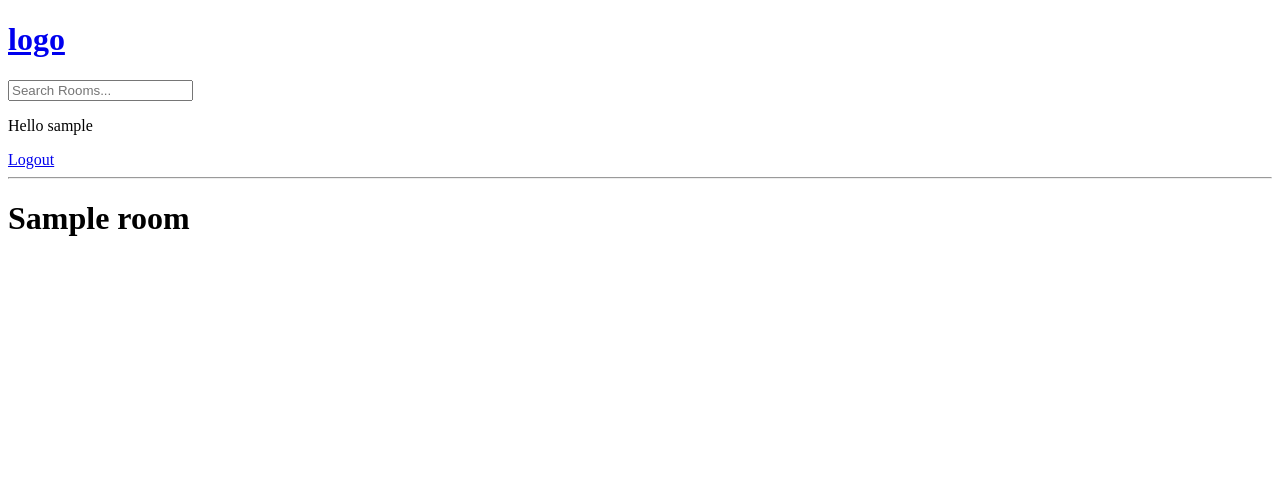
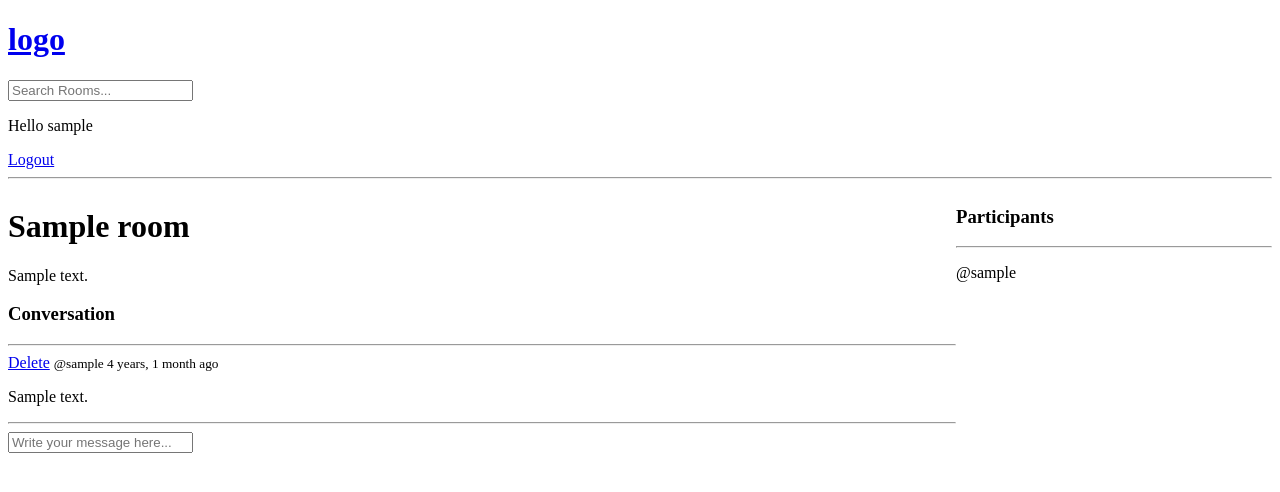
Before and after one commit to JaiSehgal007/discussion_room, a Django app: page /room/1/ in a window 1280 px wide. Shown: the top 492 px of the page. Run offline with Django 5.2, Linux system fonts and the light colour scheme; a user stored in the database is signed in; tables that the repository leaves empty hold one stand-in row (values such as "Sample post").

Commit message:
Updated Room Model & Added Room's Participants

```diff
--- a/base/models.py
+++ b/base/models.py
@@ -14,7 +14,8 @@ class Room(models.Model):
     topic=models.ForeignKey(Topic,on_delete=models.SET_NULL, null=True)
     name=models.CharField(max_length=200)
     description=models.TextField(null=True, blank=True) # balnk =true means , if we submit a form then in that case also its value can be empty
-    # participants=
+    participants=models.ManyToManyField(User,related_name='participants',blank=True) # we are adding a relative name as we have specified a connectio of host and participants with foriegn key above
+    # also we have to submit a form without having to check something here, so that why we mentioned blank='True'
     updated=models.DateTimeField(auto_now=True)
     created=models.DateTimeField(auto_now_add=True) # only take a timstamp when it is crated
 
--- a/base/templates/base/room.html
+++ b/base/templates/base/room.html
@@ -1,5 +1,50 @@
 {% extends 'main.html' %}
 
 {% block content %}
-<h1>{{room.name}}</h1>
+<style>
+    .room-container{
+        display: grid;
+        grid-template-columns: 3fr 1fr;
+    }
+</style>
+<div class="room-container">
+    <div>
+        <h1>{{room.name}}</h1>
+        <p>{{room.description}}</p>
+
+        <div class="comment-wrapper">
+            <h3>Conversation</h3>
+            <hr>
+            {% for message in room_messages %}
+            <div>
+                {% if request.user == message.user %}
+                <a href="{% url 'delete-message' message.id %}">Delete</a>
+                {% endif %}
+                <small>@{{message.user}} {{message.created|timesince}} ago</small>
+                <p>{{message.body}}</p>
+                <hr>
+            </div>
+            {% endfor %}
+        </div>
+
+        {% if request.user.is_authenticated %}
+        <div class="comment-form">
+            <form action="" method="post">
+                {% csrf_token %}
+                <input type="text" name="body" placeholder="Write your message here..." />
+            </form>
+        </div>
+        {% endif %}
+    </div>
+    <div>
+        <h3>Participants</h3>
+        <hr>
+        {% for user in participants %}
+            <div>
+                <p>@{{user.username}}</p>
+            </div>
+        {% endfor %}
+    </div>
+</div>
+
 {% endblock content %}
--- a/base/urls.py
+++ b/base/urls.py
@@ -9,5 +9,6 @@ urlpatterns=[
     path('room/<str:pk>/',views.room,name="room"),
     path('create-room/',views.createRoom,name="create-room"),
     path('update-room/<str:pk>/',views.updateRoom,name="update-room"),
-    path('delete-room/<str:pk>/',views.deleteRoom,name="delete-room")
+    path('delete-room/<str:pk>/',views.deleteRoom,name="delete-room"),
+    path('delete-message/<str:pk>/',views.deleteMessage,name="delete-message")
 ]
--- a/base/views.py
+++ b/base/views.py
@@ -3,7 +3,7 @@ from django.contrib import messages
 from django.contrib.auth.decorators import login_required
 from django.db.models import Q
 from django.contrib.auth import authenticate,login,logout
-from .models import Room, Topic
+from .models import Room, Topic, Message
 from django.contrib.auth.models import User
 from .forms import RoomForm
 from django.contrib.auth.forms import UserCreationForm
@@ -79,7 +79,18 @@ def home(request):
 
 def room(request,pk):
     room= Room.objects.get(id=pk)
-    context={'room':room}
+    room_messages=room.message_set.all().order_by('-created') # it is used to get the 'set of messages' which are the children of this room, that is which have this room as the foreign key (for many to one relationship)
+    participants=room.participants.all() # for many to many relationship
+    if request.method == 'POST':
+        message = Message.objects.create(
+            user=request.user,
+            room=room,
+            body=request.POST.get('body')
+        )
+        room.participants.add(request.user)
+        return redirect('room',pk=room.id)
+
+    context={'room':room,'room_messages':room_messages,'participants':participants}
     return render(request,'base/room.html',context)
 
 @login_required(login_url='login')
@@ -115,9 +126,21 @@ def deleteRoom(request,pk):
     room =Room.objects.get(id=pk)
 
     if request.user != room.host:
-        return HttpResponse("Your are not allowed to do this!!")
+        return HttpResponse("You are not allowed to do this!!")
 
     if request.method=='POST':
         room.delete()
         return redirect('home')
     return render(request,'base/delete.html', {'obj':room})
+
+@login_required(login_url='login')
+def deleteMessage(request,pk):
+    message =Message.objects.get(id=pk)
+
+    if request.user != message.user:
+        return HttpResponse("You are not allowed to do this!!")
+
+    if request.method=='POST':
+        message.delete()
+        return redirect('home')
+    return render(request,'base/delete.html', {'obj':message})
```
Also changed, not shown: base/migrations/0003_alter_room_options_room_participants.py (added).
